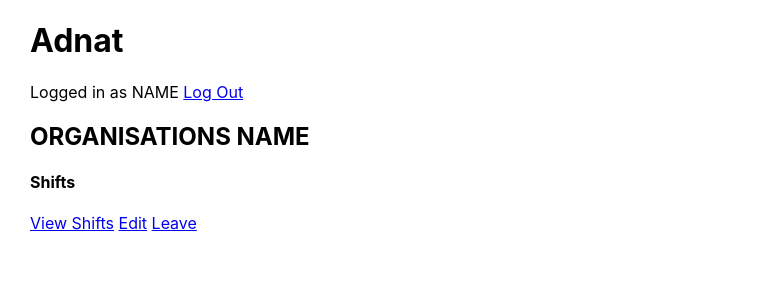
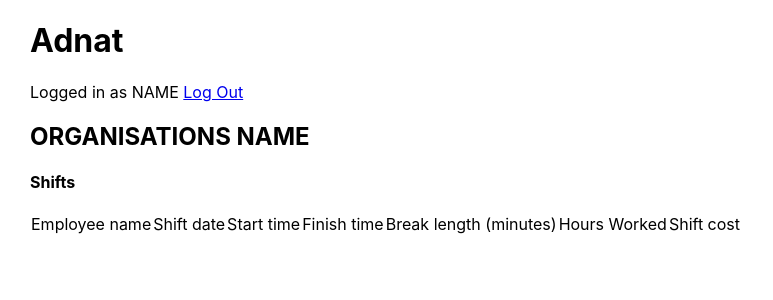
Before and after one commit to CoderCarl1/adnat-react, a React (Create React App) app in the folder adnat/: page /view-shifts in a window 1280 px wide. Shown: the top 300 px of the page, without its empty margins (0-773 px from the left). Built offline with nearby package versions, Linux system fonts and the light colour scheme.

Commit message:
all pages now added

```diff
--- a/adnat/src/components/EditOrganisation.js
+++ b/adnat/src/components/EditOrganisation.js
@@ -1,10 +1,11 @@
 import React from 'react';
 import { Link } from "react-router-dom";
+import NavBar from "./NavBar";
 
 // This is used to edit an organisation's name and hourly update
 const EditOrganisation = () => (
     <>
-        <p>Logged in as NAME <Link to="/">Log Out</Link></p>
+        <NavBar/>
 
         <h2>Edit Organisation</h2>
 
--- a/adnat/src/components/JoinOrganisation.js
+++ b/adnat/src/components/JoinOrganisation.js
@@ -1,10 +1,11 @@
 import React from 'react';
 import { Link } from "react-router-dom";
+import NavBar from "./NavBar";
 
 // Once a user has joined an organisation they're redirected to this screen
 const JoinOrganisation = () => (
     <>
-        <p>Logged in as NAME <Link to="/">Log Out</Link></p>
+        <NavBar/>
 
         <h2>ORGANISATIONS NAME</h2>
 
--- /dev/null
+++ b/adnat/src/components/NavBar.js
@@ -0,0 +1,11 @@
+import React from 'react';
+import { Link } from "react-router-dom";
+
+// NavBar displays once a user is logged in
+const NavBar = () => (
+    <>
+        <p>Logged in as NAME <Link to="/">Log Out</Link></p>
+    </>
+);
+
+export default NavBar;
--- a/adnat/src/components/ViewOrganisation.js
+++ b/adnat/src/components/ViewOrganisation.js
@@ -1,10 +1,11 @@
 import React from 'react';
 import { Link } from "react-router-dom";
+import NavBar from "./NavBar";
 
 // When new member signs up they're redirected to this screen and prompted to join organisations
 const ViewOrganisation = () => (
     <>
-        <p>Logged in as NAME <Link to="/">Log Out</Link></p>
+        <NavBar/>
 
         <p>You aren't a member of any organisations.</p>
         <p>Join an existing one or create a new one.</p>
--- a/adnat/src/components/ViewShift.js
+++ b/adnat/src/components/ViewShift.js
@@ -1,16 +1,26 @@
 import React from 'react';
 import { Link } from "react-router-dom";
+import NavBar from "./NavBar";
 
 // Once a user joins an organisation they're redirected to this screen
 const ViewShift = () => (
     <>
-        <p>Logged in as NAME <Link to="/">Log Out</Link></p>
+        <NavBar/>
 
         <h2>ORGANISATIONS NAME</h2>
 
         <h4>Shifts</h4>
 
-        <Link to="/view-shifts">View Shifts</Link> <Link to="/edit-organisation">Edit</Link>  <Link to="/leave-organisation">Leave</Link>
+        <tr>
+            <td>Employee name</td>
+            <td>Shift date</td>
+            <td>Start time</td>
+            <td>Finish time</td>
+            <td>Break length (minutes)</td>
+            <td>Hours Worked</td>
+            <td>Shift cost</td>
+        </tr>
+
     </>
 );
 
```
